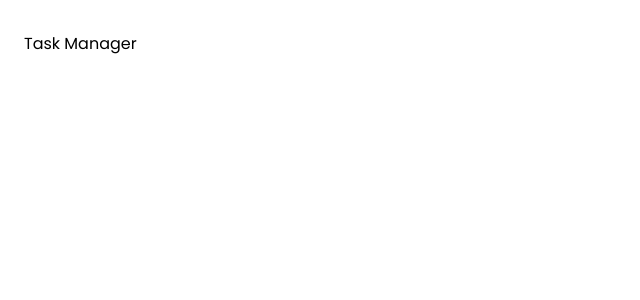
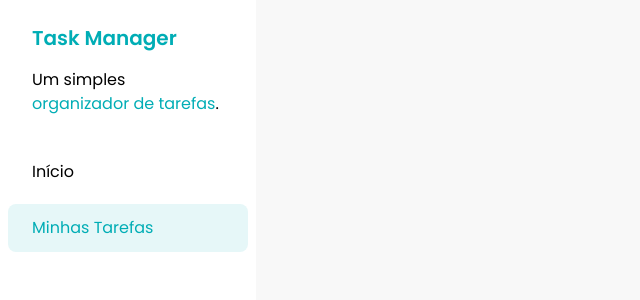
Before and after one commit to Fabiolandin/Curso-de-React, a React (Vite) app: page / in a window 1280 px wide. Shown: the top 300 px of the page, without its empty margins (0-640 px from the left). Built offline with nearby package versions, Linux system fonts and the light colour scheme.

Commit message:
Feat:adicioonando SideBar

```diff
--- a/src/App.jsx
+++ b/src/App.jsx
@@ -1,6 +1,8 @@
+import Sidebar from "./components/Sidebar"
+
 function App(){
   return <div>
-    <h1 className=" mt-2 p-6">Task Manager</h1>
+    <Sidebar />
   </div>
 }
 
--- /dev/null
+++ b/src/components/Sidebar.jsx
@@ -0,0 +1,22 @@
+import SidebarButton from "./SidebarButton"
+
+const Sidebar = () => {
+    return(
+    <div className="h-screen bg-white w-64">
+        <div className="px-8 py-6 space-y-4">
+        <h1 className="text-[#00ADB5] text-xl font-semibold"> Task Manager</h1>
+        <p>
+            Um simples {" "}
+        <span className="text-[#00ADB5]">organizador de tarefas</span>.
+        </p>
+
+        </div>
+        <div className="flex flex-col p-2 gap-2">
+            <SidebarButton variant="unselectd">Início</SidebarButton>
+            <SidebarButton variant="selected">Minhas Tarefas</SidebarButton>
+        </div>
+    </div>
+    )
+}
+
+export default Sidebar
--- /dev/null
+++ b/src/components/SidebarButton.jsx
@@ -0,0 +1,19 @@
+const SidebarButton = ({ children, variant }) =>{
+    const getVariantClasses = () => {
+        if (variant == 'unselected'){
+            return 'text-[#35383E]'
+        }
+
+        if (variant == 'selected'){
+            return 'bg-[#E6F7F8] text-[#00ADB5]'
+        }
+    }
+
+    return(
+        <a href="#" className={`rounded-lg px-6 py-3 ${getVariantClasses()}`}>
+            {children}
+        </a>
+    )
+}
+
+export default SidebarButton
--- a/src/index.css
+++ b/src/index.css
@@ -129,4 +129,8 @@
     font-weight: 100;
     font-style: italic;
   }
+
+  body{
+    @apply bg-[#f8f8f8]
+  }
 }
```
